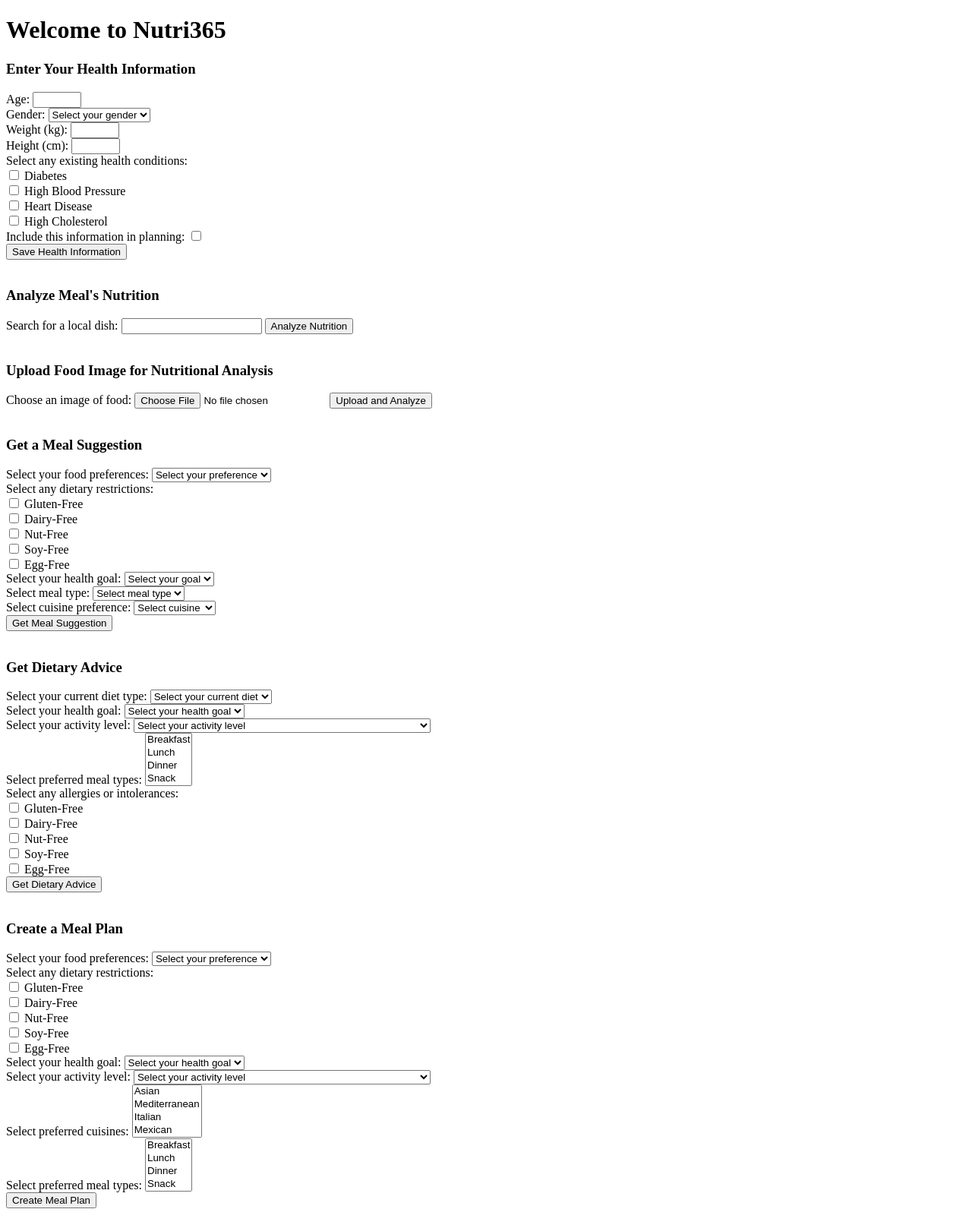
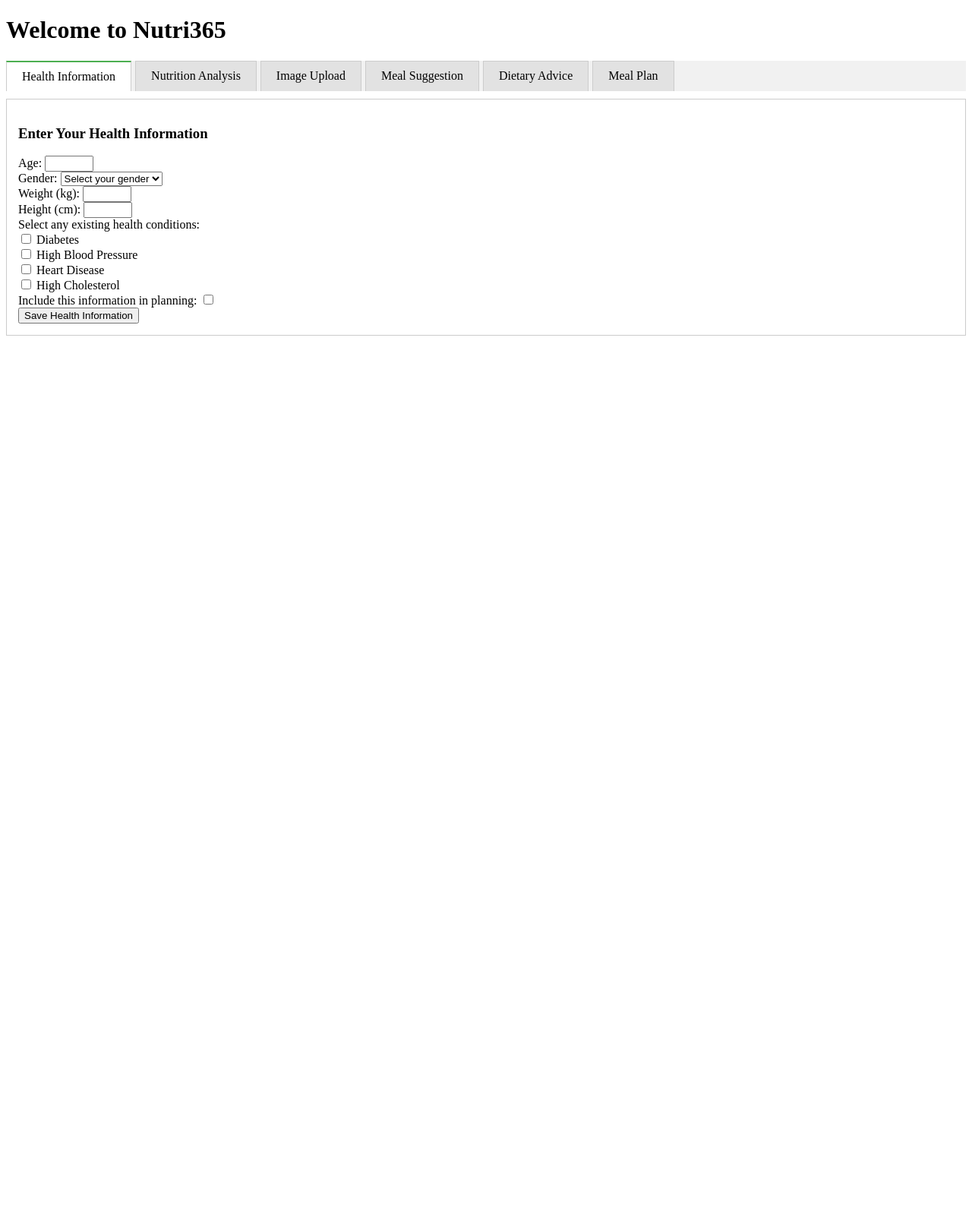
Before and after one commit to angyonghaseyo/Healthier365, a Flask app: page / in a window 1280 px wide. Shown: the whole page at 76% size. After the commit the page ends 442 px from the top, so only its background shows below. Run offline with Flask 2, Linux system fonts and the light colour scheme.

Commit message:
update html layout

```diff
--- a/templates/index.html
+++ b/templates/index.html
@@ -4,20 +4,60 @@
     <meta charset="UTF-8" />
     <meta name="viewport" content="width=device-width, initial-scale=1.0" />
     <title>Nutri365</title>
+    <style>
+      /* Basic styles for tabs */
+      .tabs {
+        display: flex;
+        cursor: pointer;
+        background-color: #f1f1f1;
+        margin-bottom: 10px;
+      }
+
+      .tab {
+        padding: 10px 20px;
+        border: 1px solid #ccc;
+        border-bottom: none;
+        background-color: #e2e2e2;
+        margin-right: 5px;
+      }
+
+      .tab.active {
+        background-color: #ffffff;
+        border-top: 2px solid #4caf50;
+      }
+
+      .tab-content {
+        display: none;
+        border: 1px solid #ccc;
+        padding: 15px;
+      }
+
+      .tab-content.active {
+        display: block;
+      }
+    </style>
   </head>
   <body>
     <h1>Welcome to Nutri365</h1>
 
+    <!-- Tab Navigation -->
+    <div class="tabs">
+      <div class="tab active" data-tab="health-info">Health Information</div>
+      <div class="tab" data-tab="nutrition-analysis">Nutrition Analysis</div>
+      <div class="tab" data-tab="image-upload">Image Upload</div>
+      <div class="tab" data-tab="meal-suggestion">Meal Suggestion</div>
+      <div class="tab" data-tab="dietary-advice">Dietary Advice</div>
+      <div class="tab" data-tab="meal-plan">Meal Plan</div>
+    </div>
+
+    <!-- Tab Content -->
+    <div id="health-info" class="tab-content active">
       <!-- Health Information Form -->
       <form id="health-info-form">
         <h3>Enter Your Health Information</h3>
-
-      <!-- Age -->
         <label for="age">Age:</label>
         <input type="number" id="age" name="age" min="1" max="120" required />
         <br />
-
-      <!-- Gender -->
         <label for="gender">Gender:</label>
         <select id="gender" name="gender" required>
           <option value="">Select your gender</option>
@@ -26,8 +66,6 @@
           <option value="other">Other</option>
         </select>
         <br />
-
-      <!-- Weight -->
         <label for="weight">Weight (kg):</label>
         <input
           type="number"
@@ -38,8 +76,6 @@
           required
         />
         <br />
-
-      <!-- Height -->
         <label for="height">Height (cm):</label>
         <input
           type="number"
@@ -50,8 +86,6 @@
           required
         />
         <br />
-
-      <!-- Health Conditions -->
         <label for="health_conditions"
           >Select any existing health conditions:</label
         >
@@ -88,19 +122,15 @@
         />
         <label for="high_cholesterol">High Cholesterol</label>
         <br />
-
-      <!-- Include Health Consideration -->
         <label for="include_health">Include this information in planning:</label>
         <input type="checkbox" id="include_health" name="include_health" />
         <br />
-
-      <!-- Submit Button -->
         <button type="submit">Save Health Information</button>
       </form>
+      <div id="health-info-result"></div>
+    </div>
 
-    <div id="health-info-result"></div>
-    <br />
-
+    <div id="nutrition-analysis" class="tab-content">
       <!-- Nutritional Analysis Form -->
       <form id="nutrition-analysis-form">
         <h3>Analyze Meal's Nutrition</h3>
@@ -109,8 +139,9 @@
         <button type="submit">Analyze Nutrition</button>
       </form>
       <div id="nutrition-analysis-result"></div>
-    <br />
+    </div>
 
+    <div id="image-upload" class="tab-content">
       <!-- Image Upload Form -->
       <form id="image-upload-form" enctype="multipart/form-data">
         <h3>Upload Food Image for Nutritional Analysis</h3>
@@ -130,13 +161,12 @@
         alt="Food Image Preview"
       />
       <div id="image-analysis-result"></div>
-    <br />
+    </div>
 
+    <div id="meal-suggestion" class="tab-content">
       <!-- Meal Suggestion Form -->
       <form id="meal-suggestion-form">
         <h3>Get a Meal Suggestion</h3>
-
-      <!-- Food Preferences -->
         <label for="preferences">Select your food preferences:</label>
         <select id="preferences" name="preferences" required>
           <option value="">Select your preference</option>
@@ -149,9 +179,9 @@
           <option value="low-carb">Low Carb</option>
         </select>
         <br />
-
-      <!-- Dietary Restrictions -->
-      <label for="dietary_restrictions">Select any dietary restrictions:</label>
+        <label for="dietary_restrictions"
+          >Select any dietary restrictions:</label
+        >
         <br />
         <input
           type="checkbox"
@@ -193,8 +223,6 @@
         />
         <label for="egg_free">Egg-Free</label>
         <br />
-
-      <!-- Health Goals -->
         <label for="goal">Select your health goal:</label>
         <select id="goal" name="goal" required>
           <option value="">Select your goal</option>
@@ -205,8 +233,6 @@
           <option value="balanced_diet">Balanced Diet</option>
         </select>
         <br />
-
-      <!-- Meal Type -->
         <label for="meal_type">Select meal type:</label>
         <select id="meal_type" name="meal_type" required>
           <option value="">Select meal type</option>
@@ -217,8 +243,6 @@
           <option value="dessert">Dessert</option>
         </select>
         <br />
-
-      <!-- Cuisine Preference -->
         <label for="cuisine">Select cuisine preference:</label>
         <select id="cuisine" name="cuisine" required>
           <option value="">Select cuisine</option>
@@ -230,20 +254,15 @@
           <option value="indian">Indian</option>
         </select>
         <br />
-
-      <!-- Submit Button -->
         <button type="submit">Get Meal Suggestion</button>
       </form>
+      <div id="meal-suggestion-result"></div>
+    </div>
 
-    <!-- Meal Suggestion Result -->
-    <div id="meal-suggestion-result"></div>
-    <br />
-
+    <div id="dietary-advice" class="tab-content">
       <!-- Dietary Advice Form -->
       <form id="dietary-advice-form">
         <h3>Get Dietary Advice</h3>
-
-      <!-- Current Diet Description -->
         <label for="current_diet">Select your current diet type:</label>
         <select id="current_diet" name="current_diet" required>
           <option value="">Select your current diet</option>
@@ -256,8 +275,6 @@
           <option value="low-carb">Low Carb</option>
         </select>
         <br />
-
-      <!-- Health Goals -->
         <label for="advice_goal">Select your health goal:</label>
         <select id="advice_goal" name="advice_goal" required>
           <option value="">Select your health goal</option>
@@ -268,8 +285,6 @@
           <option value="balanced_diet">Balanced Diet</option>
         </select>
         <br />
-
-      <!-- Activity Level -->
         <label for="activity_level">Select your activity level:</label>
         <select id="activity_level" name="activity_level" required>
           <option value="">Select your activity level</option>
@@ -288,8 +303,6 @@
           </option>
         </select>
         <br />
-
-      <!-- Preferred Meal Types -->
         <label for="preferred_meal_types">Select preferred meal types:</label>
         <select
           id="preferred_meal_types"
@@ -304,8 +317,6 @@
           <option value="dessert">Dessert</option>
         </select>
         <br />
-
-      <!-- Allergies or Intolerances -->
         <label for="allergies">Select any allergies or intolerances:</label>
         <br />
         <input
@@ -348,21 +359,15 @@
         />
         <label for="egg_allergy">Egg-Free</label>
         <br />
-
-      <!-- Submit Button -->
         <button type="submit">Get Dietary Advice</button>
       </form>
+      <div id="dietary-advice-result"></div>
+    </div>
 
-    <!-- Dietary Advice Result -->
-    <div id="dietary-advice-result"></div>
-    <br />
-
-    <!-- Meal Plan Creation Form -->
+    <div id="meal-plan" class="tab-content">
       <!-- Meal Plan Creation Form -->
       <form id="meal-plan-form">
         <h3>Create a Meal Plan</h3>
-
-      <!-- Food Preferences -->
         <label for="plan_preferences">Select your food preferences:</label>
         <select id="plan_preferences" name="plan_preferences" required>
           <option value="">Select your preference</option>
@@ -375,8 +380,6 @@
           <option value="low-carb">Low Carb</option>
         </select>
         <br />
-
-      <!-- Dietary Restrictions -->
         <label for="plan_dietary_restrictions"
           >Select any dietary restrictions:</label
         >
@@ -421,8 +424,6 @@
         />
         <label for="egg_free_plan">Egg-Free</label>
         <br />
-
-      <!-- Health Goals -->
         <label for="plan_goal">Select your health goal:</label>
         <select id="plan_goal" name="plan_goal" required>
           <option value="">Select your health goal</option>
@@ -433,8 +434,6 @@
           <option value="balanced_diet">Balanced Diet</option>
         </select>
         <br />
-
-      <!-- Activity Level -->
         <label for="activity_level_plan">Select your activity level:</label>
         <select id="activity_level_plan" name="activity_level_plan" required>
           <option value="">Select your activity level</option>
@@ -453,8 +452,6 @@
           </option>
         </select>
         <br />
-
-      <!-- Cuisine Preference -->
         <label for="plan_cuisine">Select preferred cuisines:</label>
         <select id="plan_cuisine" name="plan_cuisine" multiple required>
           <option value="asian">Asian</option>
@@ -465,8 +462,6 @@
           <option value="indian">Indian</option>
         </select>
         <br />
-
-      <!-- Meal Types -->
         <label for="meal_types_plan">Select preferred meal types:</label>
         <select id="meal_types_plan" name="meal_types_plan" multiple required>
           <option value="breakfast">Breakfast</option>
@@ -476,17 +471,27 @@
           <option value="dessert">Dessert</option>
         </select>
         <br />
-
-      <!-- Submit Button -->
         <button type="submit">Create Meal Plan</button>
       </form>
-
-    <!-- Meal Plan Result -->
       <div id="meal-plan-result"></div>
-    <br />
+    </div>
 
     <!-- JavaScript to handle form submissions and display results -->
     <script>
+
+       // Tab switching logic
+       document.querySelectorAll('.tab').forEach((tab) => {
+        tab.addEventListener('click', () => {
+          // Remove active class from all tabs and contents
+          document.querySelectorAll('.tab').forEach((t) => t.classList.remove('active'));
+          document.querySelectorAll('.tab-content').forEach((content) => content.classList.remove('active'));
+
+          // Add active class to the clicked tab and its corresponding content
+          tab.classList.add('active');
+          document.getElementById(tab.getAttribute('data-tab')).classList.add('active');
+        });
+      });
+
       // Function to handle API requests and update the result
       async function handleFormSubmission(
         formId,
```
Lines whose indentation alone changed are shown as unchanged.
